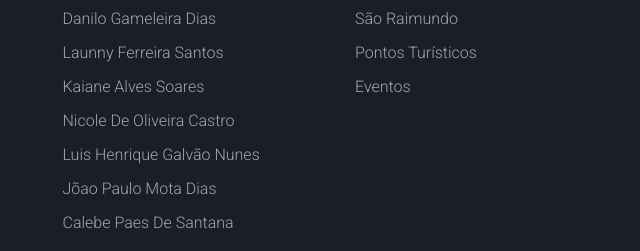
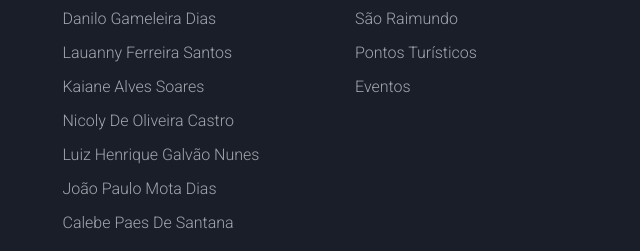
Before and after one commit to Nazin-dev/turismo-srn, a plain HTML site: page index.html in a window 1280 px wide. Shown: the part 3775-4026 px from the top of the page, 300-940 px from the left. Drawn offline with nearby package versions, Linux system fonts and the light colour scheme.

Commit message:
Corrigindo erros

```diff
--- a/index.html
+++ b/index.html
@@ -238,11 +238,11 @@
           <ul>
             <li><a href="#">Nailton dos Reis Maciel</a></li>
             <li><a href="#">Danilo Gameleira Dias</a></li>
-            <li><a href="#">Launny Ferreira Santos</a></li>
+            <li><a href="#">Lauanny Ferreira Santos</a></li>
             <li><a href="#">Kaiane Alves Soares</a></li>
-            <li><a href="#">Nicole de Oliveira Castro</a></li>
-            <li><a href="#">Luis Henrique Galvão Nunes</a></li>
-            <li><a href="#">Jõao Paulo Mota Dias</a></li>
+            <li><a href="#">Nicoly de Oliveira Castro</a></li>
+            <li><a href="#">Luiz Henrique Galvão Nunes</a></li>
+            <li><a href="#">João Paulo Mota Dias</a></li>
             <li><a href="#">Calebe Paes de Santana</a></li>
           </ul>
         </div>
```
Also changed, not shown: paginas/eventos.html (+4 -4 lines), paginas/historia.html (+4 -4 lines), paginas/pontos-turisticos.html (+4 -4 lines).
